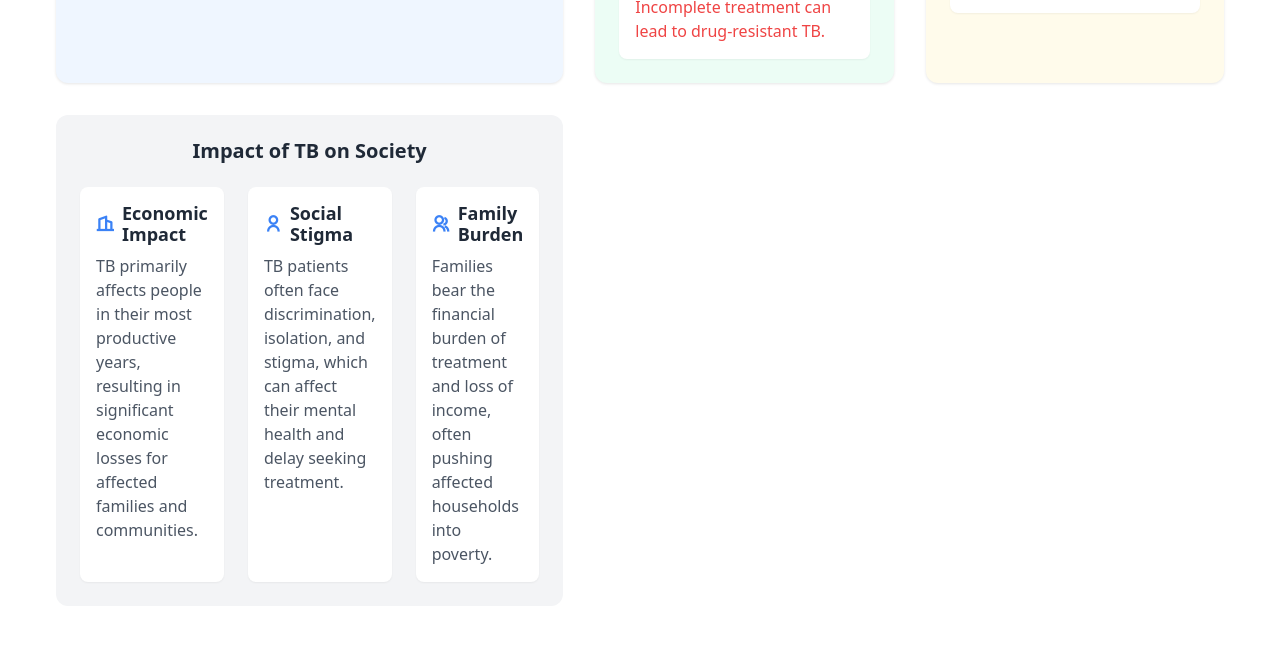
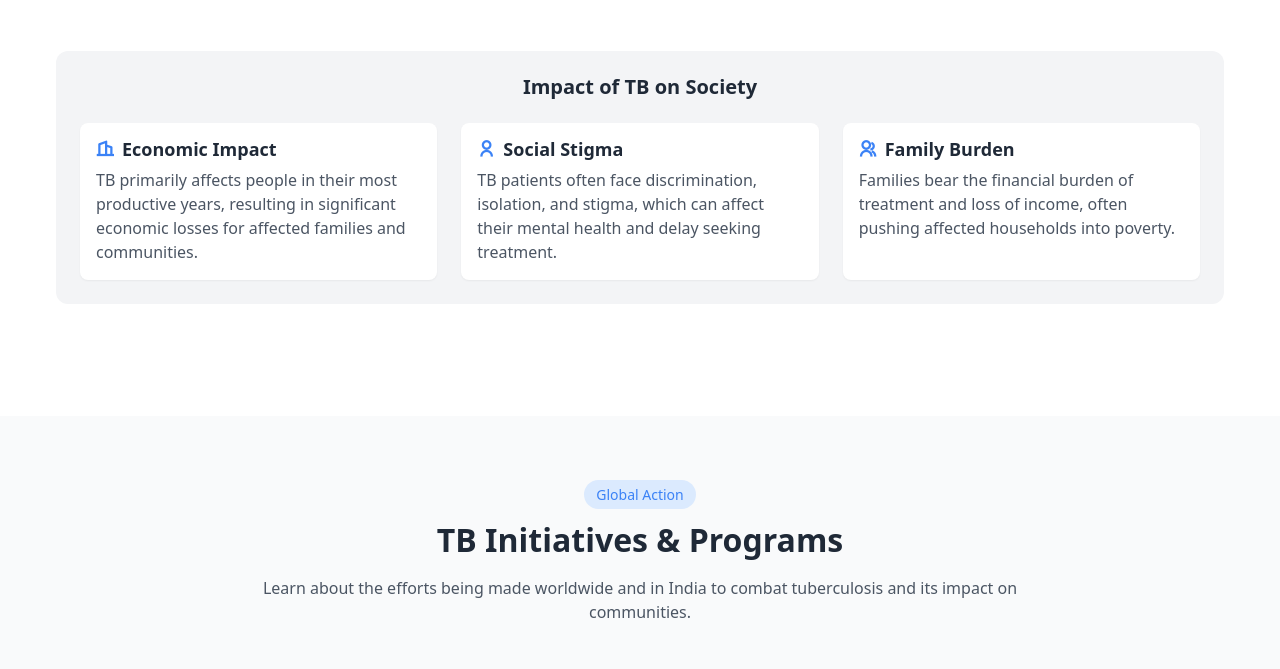
Before and after one commit to SamridhiArora/tb-website, a plain HTML site: page index.html in a window 1280 px wide. Shown: the part 3592-4261 px from the top of the page. Drawn offline with nearby package versions, Linux system fonts and the light colour scheme.

Commit message:
inserted the logo and spacing corrected

```diff
--- a/index.html
+++ b/index.html
@@ -566,7 +566,7 @@
 
                 <div class="about-us-content">
                     <div class="about-us-image">
-                        <img src="https://images.unsplash.com/photo-1582213782179-e0d53f98f2ca?ixlib=rb-1.2.1&auto=format&fit=crop&w=800&q=80" alt="Team Kartavya members">
+                        <img src="tbimages/hi.png" alt="Team Kartavya members">
                     </div>
 
                     <div class="about-us-text">
--- a/styles.css
+++ b/styles.css
@@ -733,7 +733,10 @@ h1, h2, h3, h4, h5, h6 {
     background-color: var(--color-gray-100);
     padding: 1.5rem;
     border-radius: 0.75rem;
+    width: 100%; /* Add this line */
+    grid-column: 1 / -1; /* Add this line */
 }
+
 
 .impact-section h3 {
     font-size: 1.25rem;
@@ -745,7 +748,10 @@ h1, h2, h3, h4, h5, h6 {
     display: grid;
     grid-template-columns: 1fr;
     gap: 1.5rem;
+    max-width: 100%; /* Add this line */
+    margin: 0 auto; /* Add this line */
 }
+
 
 .impact-card {
     background-color: var(--color-white);
@@ -1384,4 +1390,14 @@ h1, h2, h3, h4, h5, h6 {
     .treatment-cards {
         grid-template-columns: repeat(3, 1fr);
     }
+
+    /* Add these new blocks below */
+    .impact-section {
+        grid-column: 1 / -1;
+        margin-top: 2rem;
+    }
+
+    .impact-cards {
+        grid-template-columns: repeat(3, 1fr);
+    }
 }
```
Also changed, not shown: tbimages/hi.png (added), tbimages/tbwebsite[1].jpg (added).
